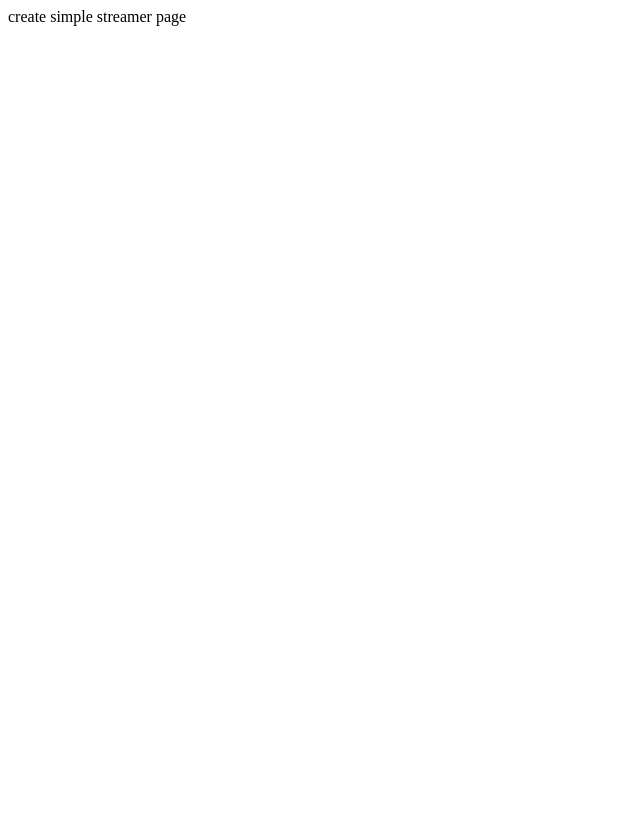
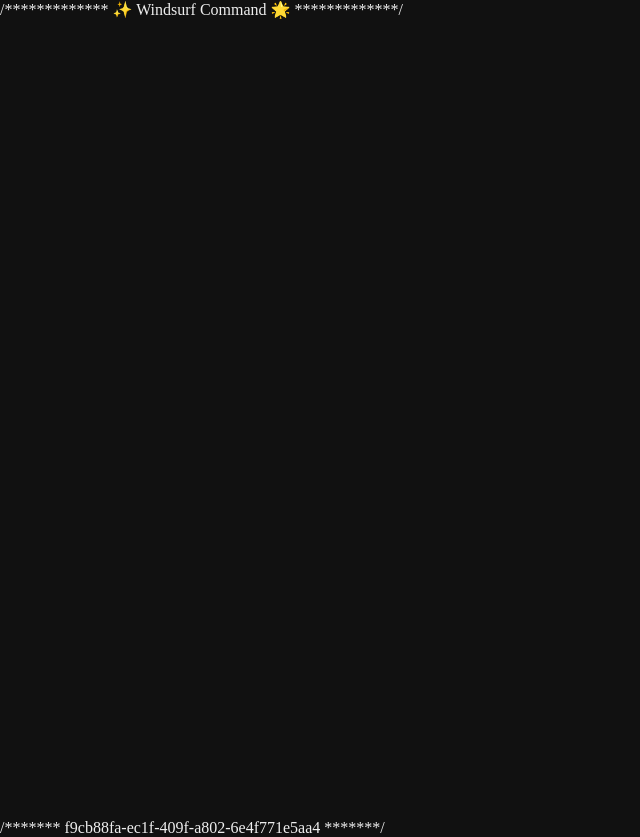
Before and after one commit to garrettbowman/streamerPageReactJS, a plain HTML site: page index.html in a window 1280 px wide. Shown: the whole page, without its empty margins (0-640 px from the left). Before the commit the page ends 800 px from the top, so only its background shows below. Drawn offline with Linux system fonts and the light colour scheme.

Commit message:
basic html file

```diff
--- a/index.html
+++ b/index.html
@@ -1 +1,28 @@
-create simple streamer page
+/*************  ✨ Windsurf Command 🌟  *************/
+<!DOCTYPE html>
+<html>
+  <head>
+    <meta charset="utf-8" />
+    <meta name="viewport" content="width=device-width, initial-scale=1" />
+    <title>Streamer</title>
+    <style>
+      body {
+        margin: 0;
+        padding: 0;
+        background-color: #111;
+        color: #eee;
+      }
+      #root {
+        display: flex;
+        align-items: center;
+        justify-content: center;
+        height: 100vh;
+      }
+    </style>
+  </head>
+  <body>
+    <div id="root"></div>
+    <script src="main.js"></script>
+  </body>
+</html>
+/*******  f9cb88fa-ec1f-409f-a802-6e4f771e5aa4  *******/
```
